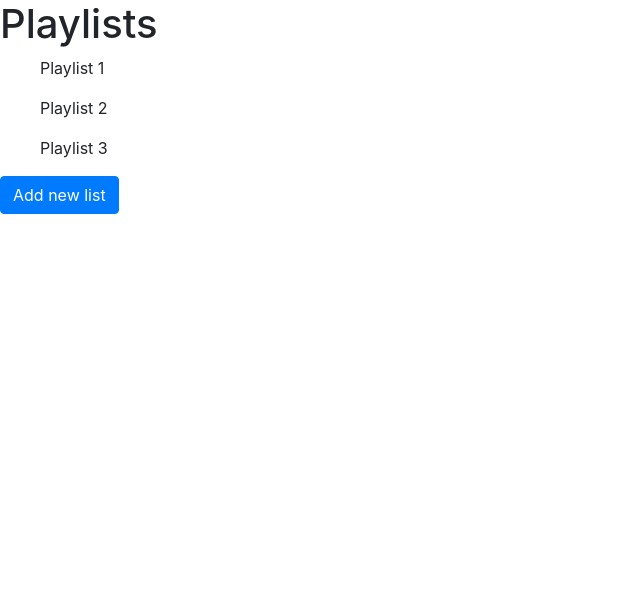
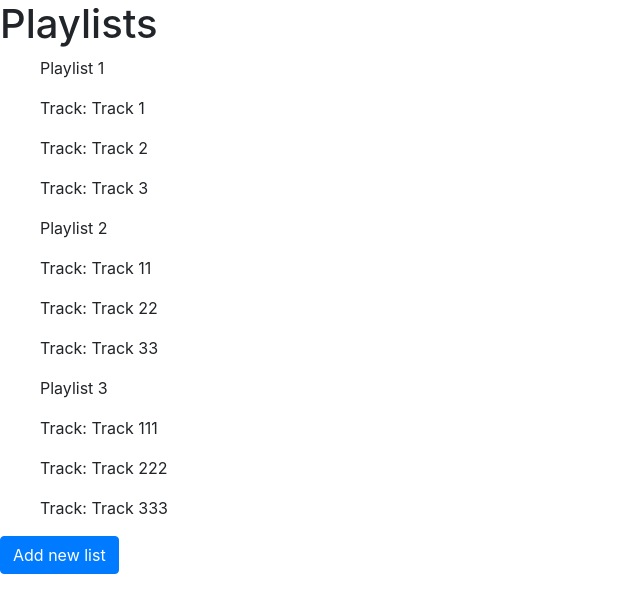
Before and after one commit to slawekkopacz/spotify-manager, an Angular app: page / in a window 1280 px wide. Shown: the top 612 px of the page, without its empty margins (0-640 px from the left). Built offline with nearby package versions, Linux system fonts and the light colour scheme.

Commit message:
Playlist shows tracks

```diff
--- a/src/app/models/playlist.model.ts
+++ b/src/app/models/playlist.model.ts
@@ -1,3 +1,6 @@
+import { Track } from './track.model';
+
 export class Playlist {
   title: string;
+  tracks: Track[];
 }
--- a/src/app/playlist.service.ts
+++ b/src/app/playlist.service.ts
@@ -7,9 +7,24 @@ import 'rxjs/add/observable/of';
 export class PlaylistService {
 
   playlists: Playlist[] = [
-    { title: 'Playlist 1' },
-    { title: 'Playlist 2' },
-    { title: 'Playlist 3' },
+    { title: 'Playlist 1',
+      tracks: [
+        { title: 'Track 1' },
+        { title: 'Track 2' },
+        { title: 'Track 3' }
+      ] },
+    { title: 'Playlist 2',
+    tracks: [
+      { title: 'Track 11' },
+      { title: 'Track 22' },
+      { title: 'Track 33' }
+    ] },
+    { title: 'Playlist 3',
+    tracks: [
+      { title: 'Track 111' },
+      { title: 'Track 222' },
+      { title: 'Track 333' }
+    ] },
   ];
 
   constructor() { }
--- a/src/app/playlist/playlist.component.html
+++ b/src/app/playlist/playlist.component.html
@@ -1 +1,2 @@
 <p>{{playlist.title}}</p>
+<app-track *ngFor="let track of playlist.tracks" [track]="track"></app-track>
--- a/src/app/track/track.component.html
+++ b/src/app/track/track.component.html
@@ -1,3 +1 @@
-<p>
-  Track with title {{track.title}}
-</p>
+<p>Track: {{track.title}}</p>
--- a/src/app/track/track.component.ts
+++ b/src/app/track/track.component.ts
@@ -1,4 +1,4 @@
-import { Component, OnInit } from '@angular/core';
+import { Component, OnInit, Input } from '@angular/core';
 import { Track } from '../models/track.model';
 
 @Component({
@@ -8,7 +8,7 @@ import { Track } from '../models/track.model';
 })
 export class TrackComponent implements OnInit {
 
-  track: Track = new Track('Hardcoded Title');
+  @Input() track: Track;
 
   constructor() {
   }
```
Also changed, not shown: 1 other file (tests, documents, lock files or other folders).
